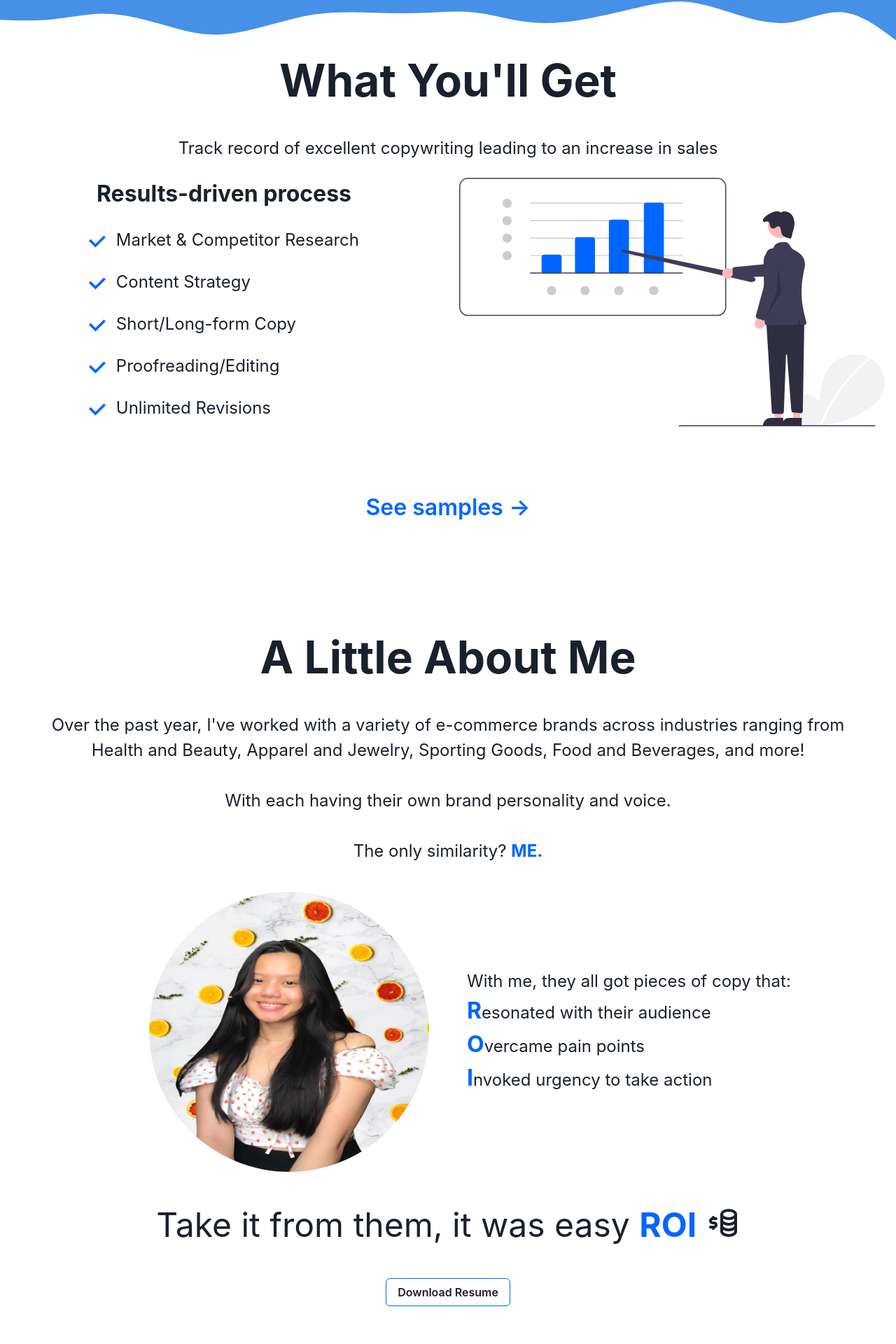
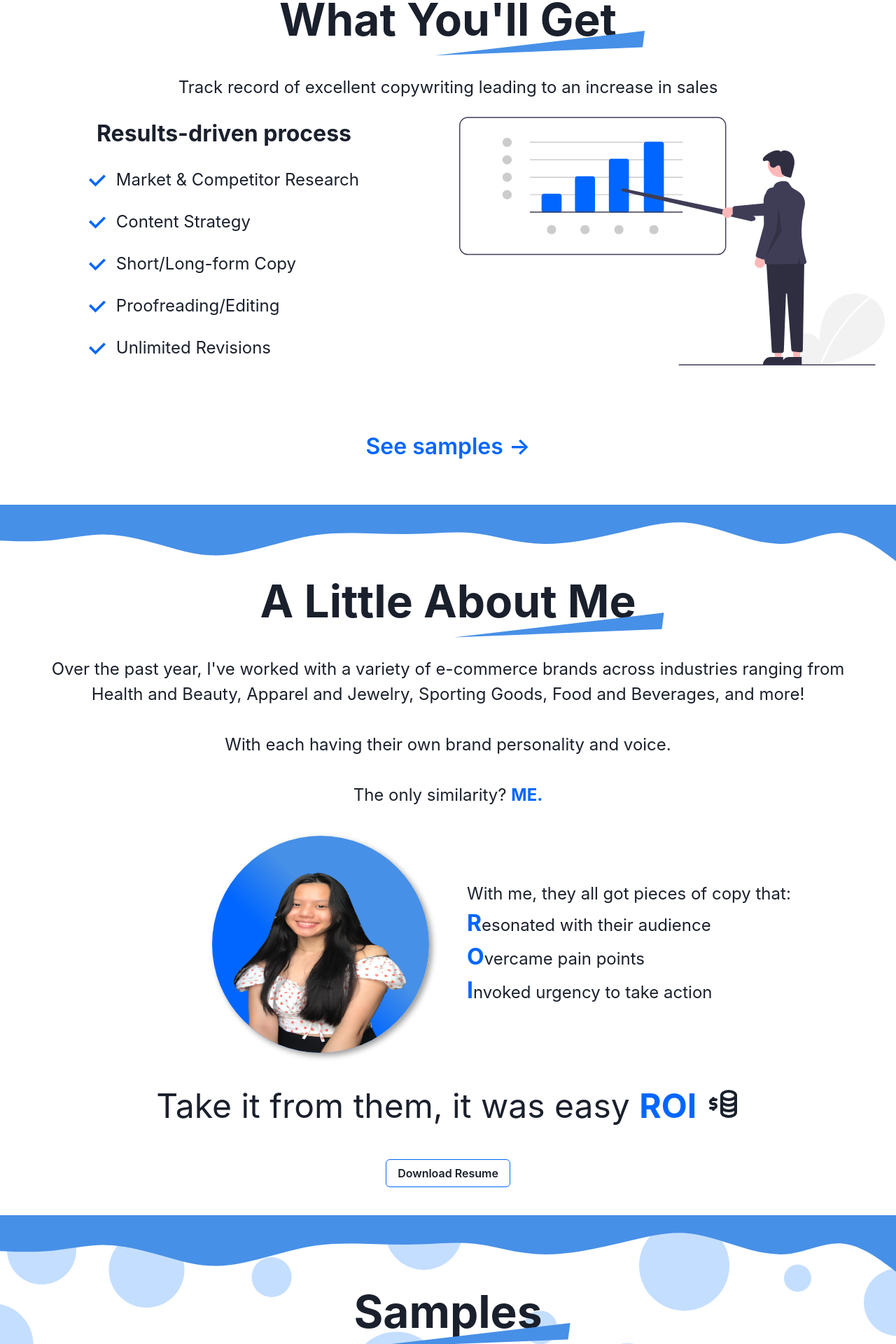
Before and after one commit to jasonLapina/copy-writer, a React (Create React App) app: page / in a window 1280 px wide. Shown: the part 849-2769 px from the top of the page at 70% size. Built offline with nearby package versions, Linux system fonts and the light colour scheme.

Commit message:
artistic touches

```diff
--- a/src/App.js
+++ b/src/App.js
@@ -25,17 +25,6 @@ function App() {
       </Box>
 
       <Box
-        aspectRatio='960/100'
-        w='100%'
-        bgRepeat='no-repeat'
-        bgPos='center'
-        bgSize='cover'
-        bgImage="url('/wave-haikei.svg');"
-        maxH='100px'
-      />
-
-      <YouGet />
-      <Box
         mt='-120px'
         aspectRatio='960/100'
         w='100%'
@@ -46,13 +35,45 @@ function App() {
         url('/layered-waves-haikei.svg');"
       />
 
+      <YouGet />
+
+      <Box
+        aspectRatio='960/100'
+        w='100%'
+        bgRepeat='no-repeat'
+        bgPos='center'
+        bgSize='cover'
+        bgImage="url('/wave-haikei.svg');"
+        maxH='100px'
+        mt='-80px'
+      />
+
       <About />
+      <Box
+        aspectRatio='960/540'
+        maxH='900px'
+        w='100%'
+        bgRepeat='no-repeat'
+        bgPos='center'
+        bgSize='cover'
+        bgImage="url('/circle-scatter-haikei.svg');"
+      >
+        <Box
+          aspectRatio='960/100'
+          w='100%'
+          bgRepeat='no-repeat'
+          bgPos='center'
+          bgSize='cover'
+          bgImage="url('/wave-haikei.svg');"
+          maxH='100px'
+          mt='-80px'
+        />
 
-      <Samples />
+        <Samples />
+        <Testimonials />
 
-      <Testimonials />
-
-      <Contact />
+        <Contact />
+      </Box>
     </>
   );
 }
--- a/src/Components/About.js
+++ b/src/Components/About.js
@@ -10,18 +10,13 @@ import {
 } from "@chakra-ui/react";
 import { TbBusinessplan } from "react-icons/tb";
 import SectionLayout from "./Layout/SectionLayout";
+import MyHeading from "./UI/MyHeading";
 function About() {
   return (
     <SectionLayout>
       <Box fontSize='24px'>
-        <Heading
-          data-aos='fade-down'
-          fontSize='64px'
-          textAlign='center'
-          mb='40px'
-        >
-          A Little About Me
-        </Heading>
+        <MyHeading>A Little About Me</MyHeading>
+
         <Box textAlign='center' maxW='1200px' m='auto'>
           <Text data-aos='fade-right'>
             Over the past year, I've worked with a variety of e-commerce brands
@@ -46,14 +41,24 @@ function About() {
           gridTemplateColumns='1fr 1fr'
           mt='40px'
         >
-          <Image
-            aspectRatio='1/1'
+          <Box
+            data-aos='zoom-in'
+            bgImage='linear-gradient(to bottom left, secondary 40% ,primary 60% )'
+            justifySelf='end'
             borderRadius='full'
-            justifySelf='end'
-            src='/jelanie.png'
-            maxW='400px'
-            data-aos='zoom-in'
-          />
+            overflow='hidden'
+            boxShadow='4px 4px 8px rgba(0,0,0,.4)'
+          >
+            <Image
+              aspectRatio='1/1'
+              maxW='310px'
+              src='/jelanie.png'
+              transition='all .4s'
+              _hover={{
+                transform: "scale(1.1)",
+              }}
+            />
+          </Box>
           <Box data-aos='zoom-in-down' fontSize='24px' justifySelf='start'>
             <Text>With me, they all got pieces of copy that:</Text>
             <Text>
@@ -95,6 +100,10 @@ function About() {
             variant='outline'
             borderColor='primary'
             download
+            _hover={{
+              color: "white",
+              bgColor: "secondary",
+            }}
           >
             Download Resume
           </Button>
--- a/src/Components/Contact.js
+++ b/src/Components/Contact.js
@@ -1,5 +1,6 @@
 import { Box, Button, HStack, Heading, Image, Text } from "@chakra-ui/react";
 import SectionLayout from "./Layout/SectionLayout";
+import MyHeading from "./UI/MyHeading";
 function Contact() {
   const contacts = [
     {
@@ -13,8 +14,8 @@ function Contact() {
   ];
   return (
     <SectionLayout>
-      <Heading>You can reach me via:</Heading>
-      <HStack gap='80px' mt='40px'>
+      <MyHeading>You can reach me @</MyHeading>
+      <HStack justify='center' gap='80px' mt='40px'>
         {contacts.map((item) => (
           <Box
             as='a'
@@ -30,15 +31,6 @@ function Contact() {
               alt={item.text}
               cursor='pointer'
             />
-            <Button
-              fontSize='20px'
-              fontWeight='bold'
-              textAlign='center'
-              variant='link'
-              color='blackAlpha.700'
-            >
-              {item.text}
-            </Button>
           </Box>
         ))}
       </HStack>
--- a/src/Components/Samples.js
+++ b/src/Components/Samples.js
@@ -14,6 +14,7 @@ import {
 import { motion } from "framer-motion";
 import { useState } from "react";
 import SectionLayout from "./Layout/SectionLayout";
+import MyHeading from "./UI/MyHeading";
 
 function Samples() {
   const { isOpen, onOpen, onClose } = useDisclosure();
@@ -45,9 +46,7 @@ function Samples() {
       </Modal>
 
       <SectionLayout>
-        <Heading textAlign='center' mb='40px' fontSize='64px'>
-          Samples
-        </Heading>
+        <MyHeading>Samples</MyHeading>
         <Grid data-aos='fade-up' gap='16px' gridTemplateColumns='repeat(3,1fr)'>
           {sampleCopy.map((item) => (
             <Box
--- a/src/Components/Testimonials.js
+++ b/src/Components/Testimonials.js
@@ -19,6 +19,7 @@ import {
 } from "@chakra-ui/react";
 import { useState } from "react";
 import SectionLayout from "./Layout/SectionLayout";
+import MyHeading from "./UI/MyHeading";
 function Testimonials() {
   const { isOpen, onOpen, onClose } = useDisclosure();
 
@@ -74,9 +75,7 @@ function Testimonials() {
       </Modal>
 
       <SectionLayout>
-        <Heading fontSize='64px' textAlign='center' mb='40px'>
-          Feedback and Results
-        </Heading>
+        <MyHeading>Feedback & Results</MyHeading>
         <Grid
           alignItems='start'
           gridTemplateColumns='1fr 1fr'
--- /dev/null
+++ b/src/Components/UI/MyHeading.js
@@ -0,0 +1,27 @@
+import { Box, Heading } from "@chakra-ui/react";
+function MyHeading({ children }) {
+  return (
+    <Heading
+      // data-aos='fade-down'
+      fontSize='64px'
+      textAlign='center'
+      mb='40px'
+      pos='relative'
+      w='fit-content'
+      mx='auto'
+    >
+      <Box
+        w='300px'
+        clipPath='polygon(99% 58%, 100% 16%, 0 79%)'
+        pos='absolute'
+        bottom='-24px'
+        right='-40px'
+        h='56px'
+        bgColor='secondary'
+      />
+      {children}
+    </Heading>
+  );
+}
+
+export default MyHeading;
--- a/src/Components/YouGet.js
+++ b/src/Components/YouGet.js
@@ -10,6 +10,7 @@ import {
 } from "@chakra-ui/react";
 import { CheckIcon } from "@chakra-ui/icons";
 import SectionLayout from "./Layout/SectionLayout";
+import MyHeading from "./UI/MyHeading";
 function YouGet() {
   const youGet = [
     "Market & Competitor Research",
@@ -21,14 +22,7 @@ function YouGet() {
 
   return (
     <SectionLayout>
-      <Heading
-        data-aos='fade-right'
-        fontSize='64px'
-        textAlign='center'
-        mb='40px'
-      >
-        What You'll Get
-      </Heading>
+      <MyHeading>What You'll Get</MyHeading>
       <Text textAlign='center' data-aos='fade-left' fontSize='24px'>
         Track record of excellent copywriting leading to an increase in sales
       </Text>
--- a/src/index.js
+++ b/src/index.js
@@ -16,6 +16,7 @@ AOS.init({
 const theme = extendTheme({
   colors: {
     primary: "#0066FF",
+    secondary: "#4790e7",
   },
 });
 const root = ReactDOM.createRoot(document.getElementById("root"));
```
Also changed, not shown: public/circle-scatter-haikei.svg (added), public/jelanie.png.
